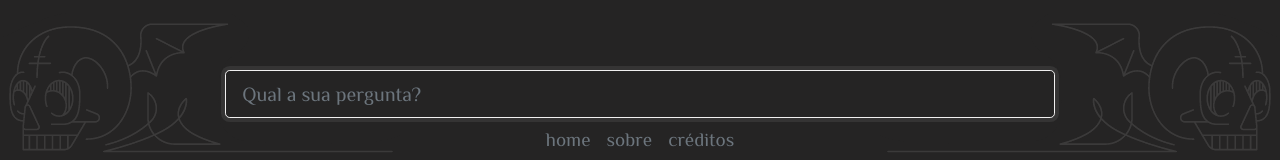
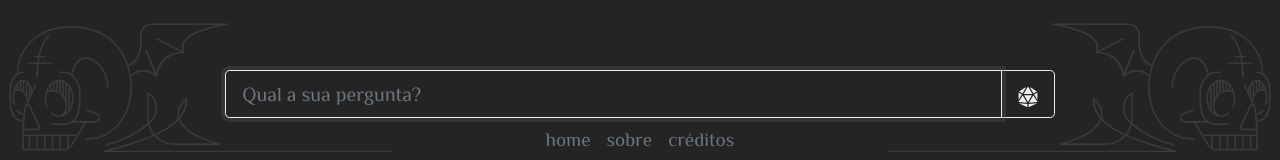
Before and after one commit to marcelomesquita/ouija, a Next.js app: page / in a window 1280 px wide. Shown: the part 637-797 px from the top of the page. Built offline with nearby package versions, Linux system fonts and the light colour scheme; no server answers; a web font is replaced by a local one.

Commit message:
inclusao do botao de envio da pergunta

```diff
--- a/assets/styles/globals.scss
+++ b/assets/styles/globals.scss
@@ -11,7 +11,7 @@ $dark: #252424;
 @import url('https://fonts.googleapis.com/css2?family=Cormorant+Garamond:wght@700&family=Eater&family=Philosopher:wght@400;700&family=Rock+Salt&display=swap');
 
 * {
-  cursor: none;
+  cursor: none !important;
 }
 
 body {
@@ -27,6 +27,7 @@ body {
 
 #answer {
   transition: opacity 3s;
+  word-wrap: break-word;
 }
 
 .cover {
--- a/pages/_app.js
+++ b/pages/_app.js
@@ -55,7 +55,7 @@ export default function MyApp({ Component, pageProps }) {
         <meta property='og:description' content='Versão moderna da infame táboa de ouija para conversar com espíritos ou o que quer seja que exista aí.' />
 
         <title>Ouija</title>
-        <link rel='icon' type='image/x-icon' href='favicon.png' />
+        <link rel='shortcut icon apple-touch-icon apple-touch-startup-image' href='favicon.png' />
       </Head>
 
       <Cursor />
--- a/pages/index.js
+++ b/pages/index.js
@@ -1,4 +1,5 @@
 import { useEffect, useRef, useState } from 'react';
+import { FaDiceD20 } from 'react-icons/fa';
 import Container from '/components/layout/Container';
 import { getRandomInteger, getRandomString } from '/helpers/random';
 
@@ -24,7 +25,8 @@ export default function Home() {
     'Fantasmas incomunicaveis, se me responderem eu prometo que ascendo uma vela para vocês ',
     'Que as almas perdidas utilizem esse caminho aberto para a comunicação entre nós presentes aqui ',
     'Os que aqui se encontram tente controlar as letras geradas aleatoriamente para falar conosco ',
-    'Estamos aqui presentes a espera de um contato imediato com qualquer tipo de indivíduo '
+    'Estamos aqui presentes a espera de um contato imediato com qualquer tipo de indivíduo ',
+    'Bode sagrado me faça um agrado respondendo a pergunta que te faço ',
   ];
 
   const entryInput = useRef(null);
@@ -61,20 +63,11 @@ export default function Home() {
   function datilography(key) {
     if (key == '/' && entry == '') {
       setPsychographing(true);
-    } else if (key == 'Enter') {
-      setQuestion(entry);
-      setAnswer('');
-      setEntry('');
-      setLoading(true);
-
-      setTimeout(invoke, (getRandomInteger(3, 9) * 1000));
     }
   }
 
   function psycografy(key) {
-    if (key == 'Enter') {
-      setPsychographing(false);
-    } else {
+    if (key != 'Enter') {
       setOcult(value => value + key);
       setEntry(bullshit.substring(0, ocult.length + 1));
     }
@@ -103,6 +96,21 @@ export default function Home() {
     }
   }
 
+  function handleSubmit(e) {
+    e.preventDefault();
+
+    if (psychographing) {
+      setPsychographing(false);
+    } else {
+      setQuestion(entry);
+      setAnswer('');
+      setEntry('');
+      setLoading(true);
+
+      setTimeout(invoke, (getRandomInteger(3, 9) * 1000));
+    }
+  }
+
   return (
     <Container>
       <div className='container-fluid mt-auto'>
@@ -118,9 +126,11 @@ export default function Home() {
       <div className='container-fluid mt-auto'>
         <div className='row justify-content-center'>
           <div className='col-sm-8'>
+            <form onSubmit={e => handleSubmit(e)}>
+              <div className='input-group input-group-lg'>
                 <input
                   type='text'
-              className='form-control form-control-lg bg-dark text-light border-light'
+                  className='form-control bg-dark text-light border-light'
                   placeholder='Qual a sua pergunta?'
                   disabled={loading}
                   value={entry}
@@ -129,6 +139,9 @@ export default function Home() {
                   onKeyPress={e => handleKeyPress(e)}
                   onChange={e => handleChange(e)}
                 />
+                <button className='btn btn-outline-light' type='submit'><FaDiceD20 size={20} /></button>
+              </div>
+            </form>
           </div>
         </div>
       </div>
```
Lines whose indentation alone changed are shown as unchanged.
